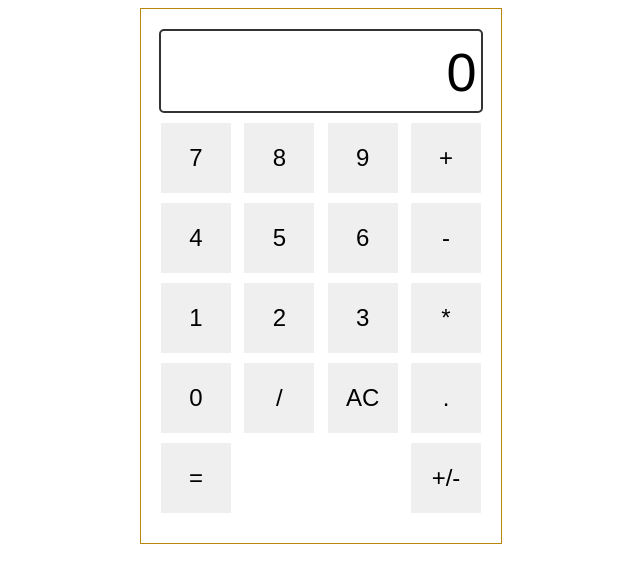
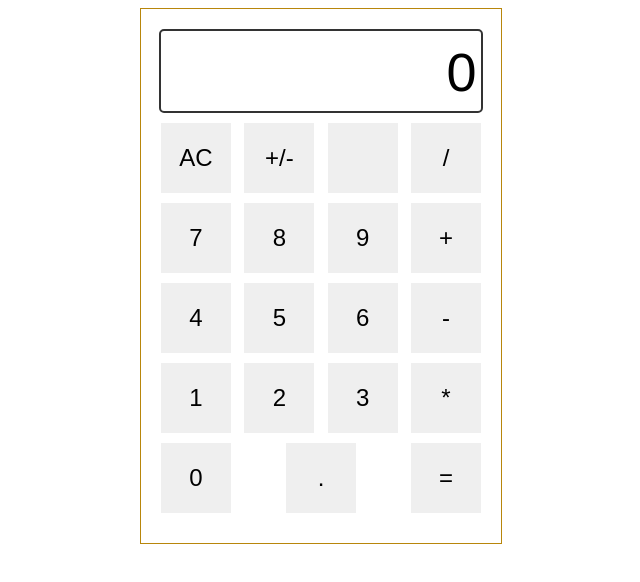
Before and after one commit to Patrolox/calculator_JS, a plain HTML site: page index.html in a window 1280 px wide. Shown: the whole page, without its empty margins (319-959 px from the left). Drawn offline with Linux system fonts and the light colour scheme.

Commit message:
Added backspace button

```diff
--- a/index.html
+++ b/index.html
@@ -9,12 +9,21 @@
     <title>Calculator</title>
   </head>
   <body>
+
     <div class="calculator">
       <div id="display-rectangle">
         <input type="text" id="display" value="0" readonly />
       </div>
 
       <div class="button-container">
+        <button class="button" onclick="clearDisplay()">AC</button>
+        <button class="button" onclick="toggleSign()">+/-</button>
+        <!-- <button id="backspace" class="button button-wide" onclick="backspace()">
+          Backspace
+        </button> -->
+        <button id="backspace" class="button" onclick="backspace()"></button>
+        <button class="operator" onclick="operatorClicked('/')">/</button>
+
         <button class="button" onclick="updateDisplay('7')">7</button>
         <button class="button" onclick="updateDisplay('8')">8</button>
         <button class="button" onclick="updateDisplay('9')">9</button>
@@ -27,12 +36,14 @@
         <button class="button" onclick="updateDisplay('2')">2</button>
         <button class="button" onclick="updateDisplay('3')">3</button>
         <button class="operator" onclick="operatorClicked('*')">*</button>
-        <button class="button" onclick="updateDisplay('0')">0</button>
-        <button class="operator" onclick="operatorClicked('/')">/</button>
-        <button class="button" onclick="clearDisplay()">AC</button>
-        <button class="button" onclick="decimalClicked()">.</button>
-        <button class="operator" onclick="calculate()">=</button>
-        <button class="button" onclick="toggleSign()">+/-</button>
+        <button
+          class="button button-wide lowest-row"
+          onclick="updateDisplay('0')"
+        >
+          0
+        </button>
+        <button class="button lowest-row" onclick="decimalClicked()">.</button>
+        <button class="operator lowest-row" onclick="calculate()">=</button>
       </div>
     </div>
     <script src="javascript.js"></script>
```
